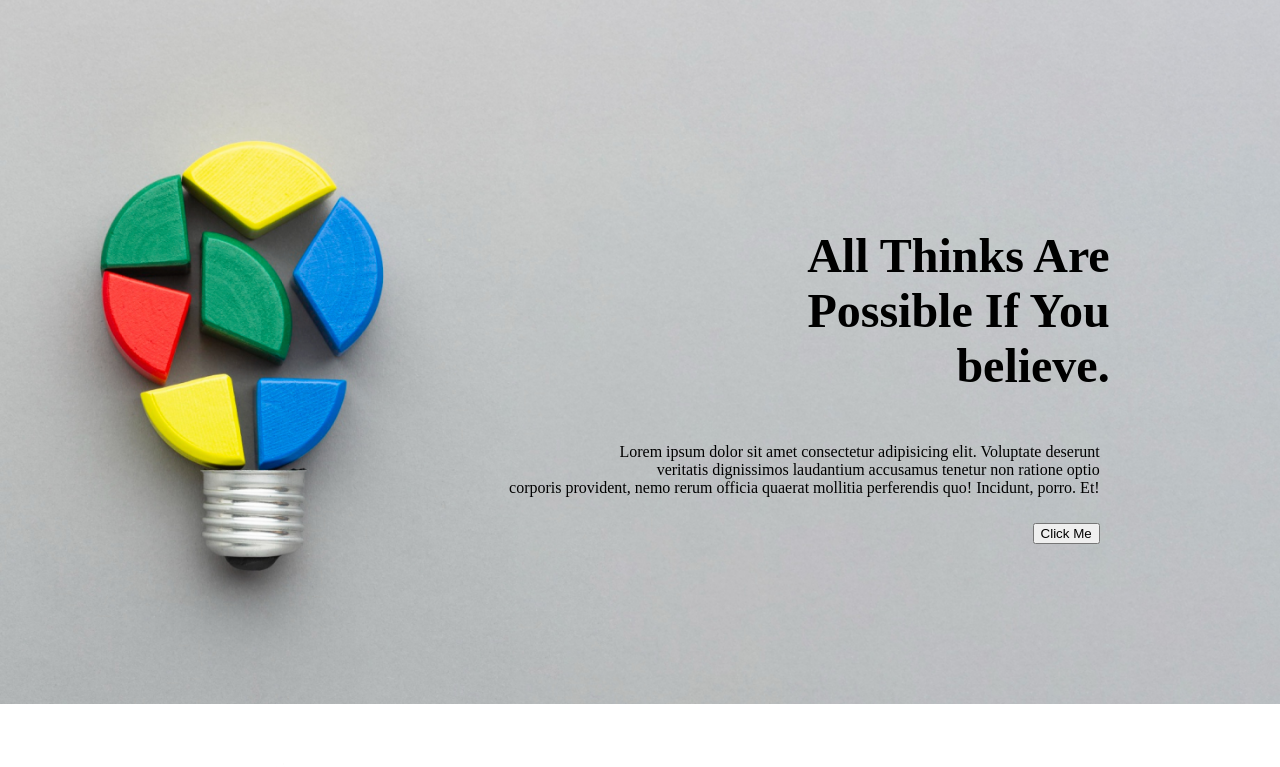
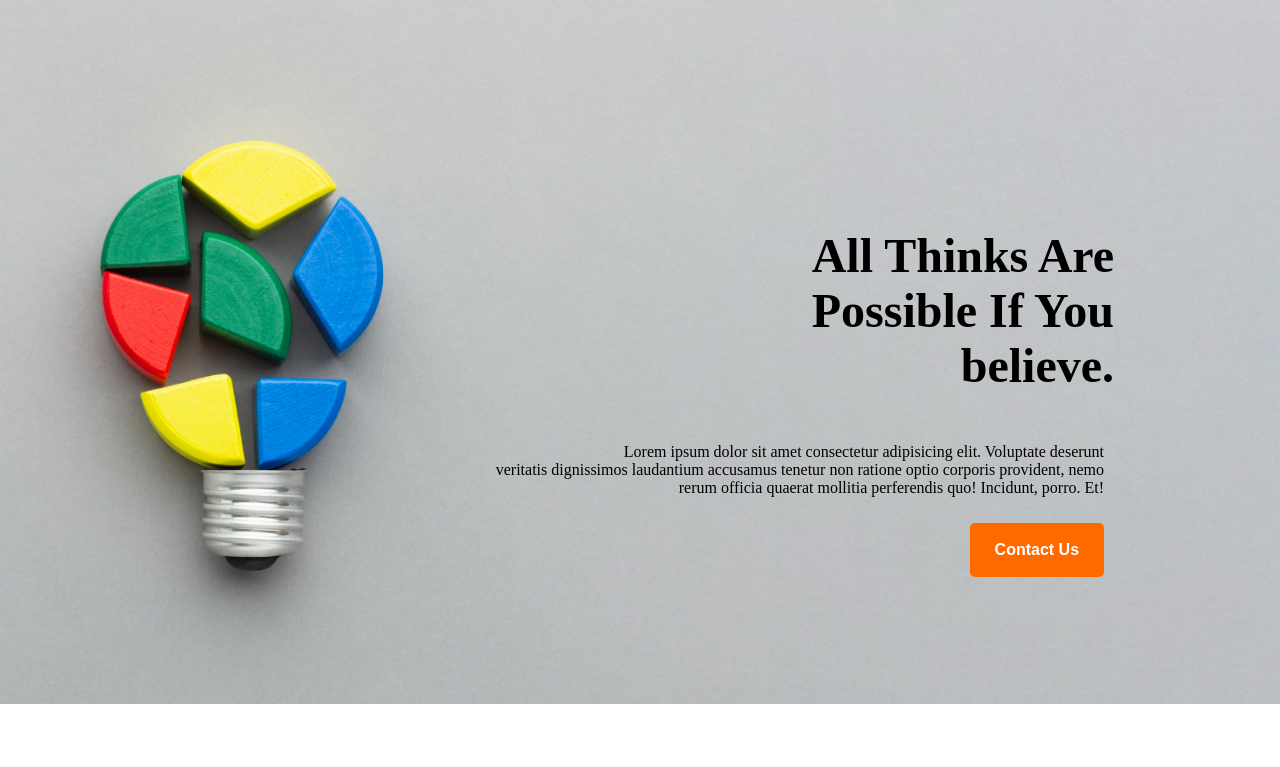
Before and after one commit to SShipon/happy-new-year, a plain HTML site: page index.html in a window 1280 px wide. Shown: the top 767 px of the page. Drawn offline with Linux system fonts and the light colour scheme.

Commit message:
code updated

```diff
--- a/index.html
+++ b/index.html
@@ -15,9 +15,9 @@
             <div class="element-container">
                 <h1 class="text-content">All Thinks Are <br>Possible If You <br>
                     believe.</h1>
-                <p class="prgraph">Lorem ipsum dolor sit amet consectetur adipisicing elit. Voluptate deserunt <br> veritatis dignissimos laudantium accusamus tenetur non ratione optio <br> corporis provident, nemo rerum officia quaerat mollitia perferendis quo! Incidunt, porro. Et!</p>
+                <p class="prgraph">Lorem ipsum dolor sit amet consectetur adipisicing elit. Voluptate deserunt <br> veritatis dignissimos laudantium accusamus tenetur non ratione optio  corporis provident, nemo <br> rerum officia quaerat mollitia perferendis quo! Incidunt, porro. Et!</p>
                 <p class="right">
-                    <input type="button" value="Click Me" />
+                    <input class="btn-hero" type="button" value="Contact Us" />
                   </p>
             </div>
          </div>
--- a/style.css
+++ b/style.css
@@ -16,6 +16,17 @@ body {
     justify-content: center;
     align-items: center;
     margin: 10px;
+}
+.btn-hero{
+    background-color: hsl(25, 100%, 50%);
+    padding: 18px 25px;
+    border: none;
+    border-radius: 5px;
+    color: #fff;
+    font-size: 16px;
+    font-weight: bold;
+
+
 }
 .element-container{
     margin: 10% auto;
```
